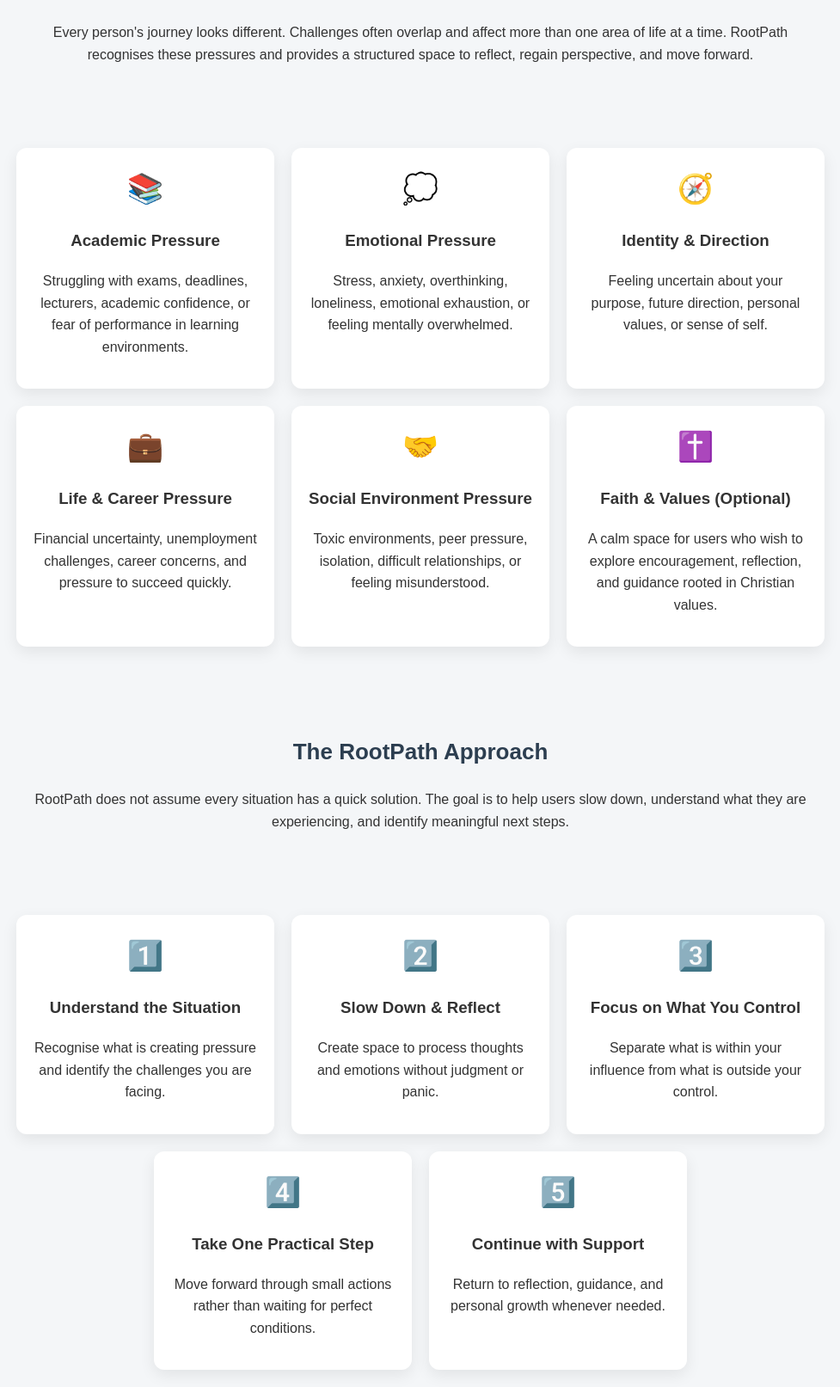
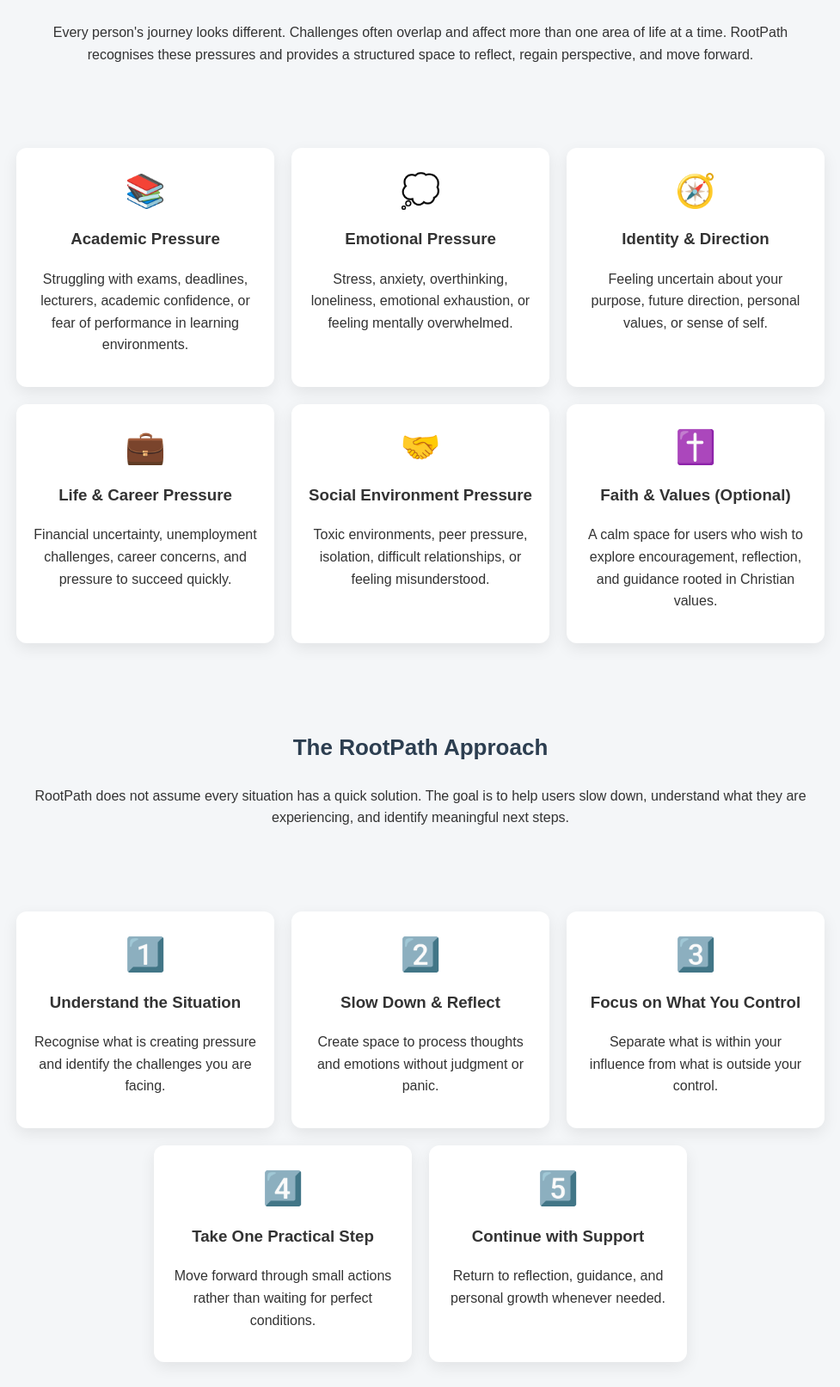
Before and after one commit to gailgirlie-cmd/YouthConnect_Project, a Flask app: page /guidance in a window 1280 px wide. Shown: the part 266-1879 px from the top of the page at 86% size, without its empty margins (151-1128 px from the left). After the commit the page ends 1853 px from the top, so only its background shows below. Run offline with Flask 3, Linux system fonts and the light colour scheme.

Commit message:
Update style.css

```diff
--- a/static/style.css
+++ b/static/style.css
@@ -107,3 +107,12 @@ select {
     text-align: center;
     box-shadow: 0 4px 10px rgba(0,0,0,0.08);
 }
+.feature-card .icon {
+    font-size: 38px;
+    margin-bottom: 10px;
+    display: block;
+    color: #2c3e50;
+}
+.feature-card h3 {
+    margin-top: 5px;
+}
```
